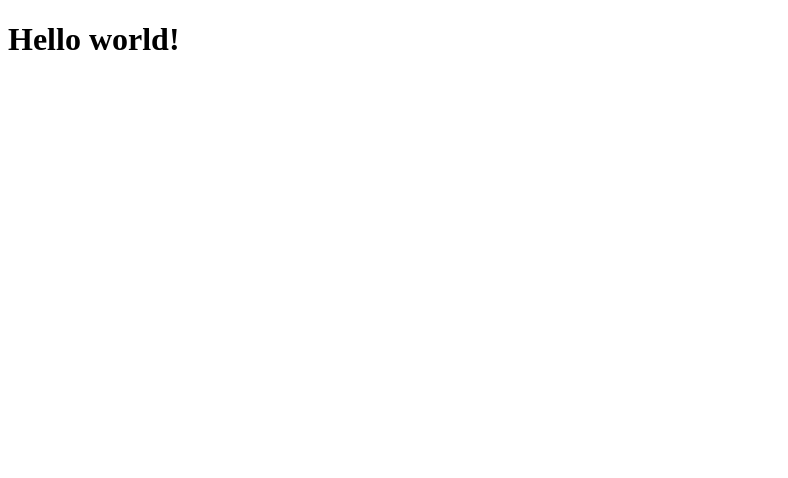
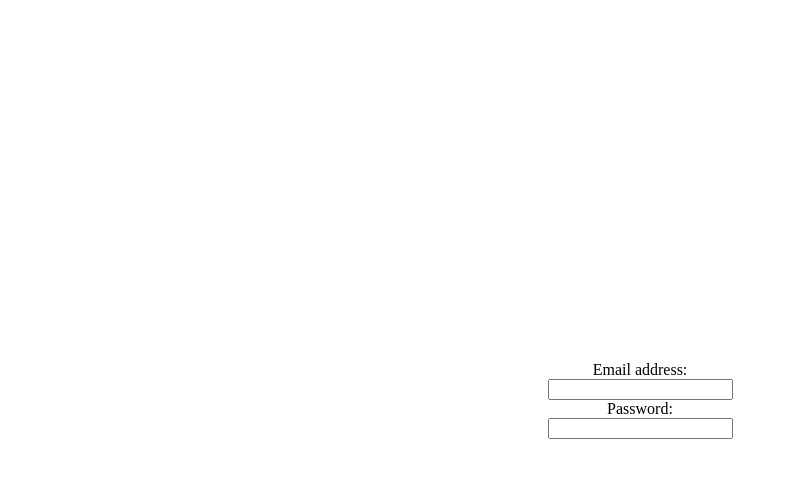
Before and after one commit to yashcrest/MERN-CHAT-APP, a React (Vite) app in the folder frontend/: page / in a window 1280 px wide. Shown: the top 478 px of the page, without its empty margins (0-788 px from the left). Built offline with nearby package versions, Linux system fonts and the light colour scheme.

Commit message:
adding styling

```diff
--- /dev/null
+++ b/frontend/src/App.css
@@ -0,0 +1,12 @@
+body {
+  margin: 0;
+  padding: 0;
+}
+
+.login-form {
+  display: flex;
+  flex-direction: column;
+  align-items: center;
+  justify-content: center;
+  height: 100vh;
+}
--- a/frontend/src/App.tsx
+++ b/frontend/src/App.tsx
@@ -1,9 +1,11 @@
-// import "./App.css";
+import "./App.css";
+
+import Login from "./Pages/Login";
 
 function App() {
   return (
     <>
-      <h1>Hello world!</h1>
+      <Login />
     </>
   );
 }
--- a/frontend/src/Pages/Login.tsx
+++ b/frontend/src/Pages/Login.tsx
@@ -3,7 +3,12 @@ import React from "react";
 const Login = () => {
   return (
     <>
-      <h1>Login</h1>
+      <div className="login-form">
+        <label>Email address:</label>
+        <input type="text" name="" id="" />
+        <label>Password:</label>
+        <input type="password" name="" id="" />
+      </div>
     </>
   );
 };
```
